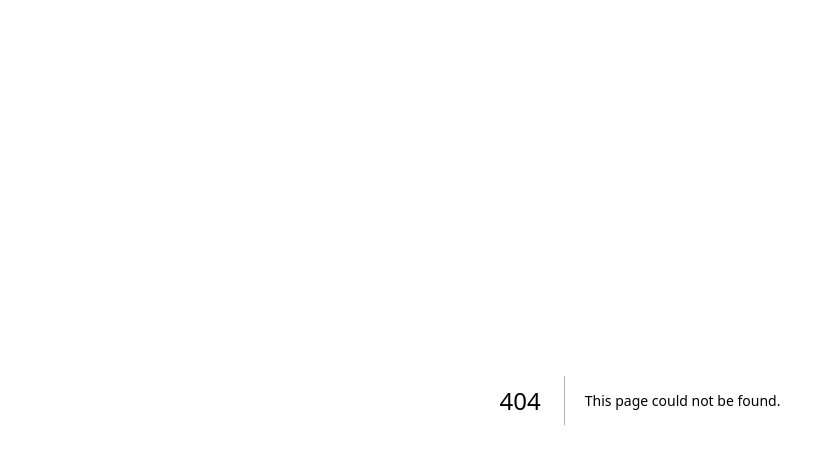
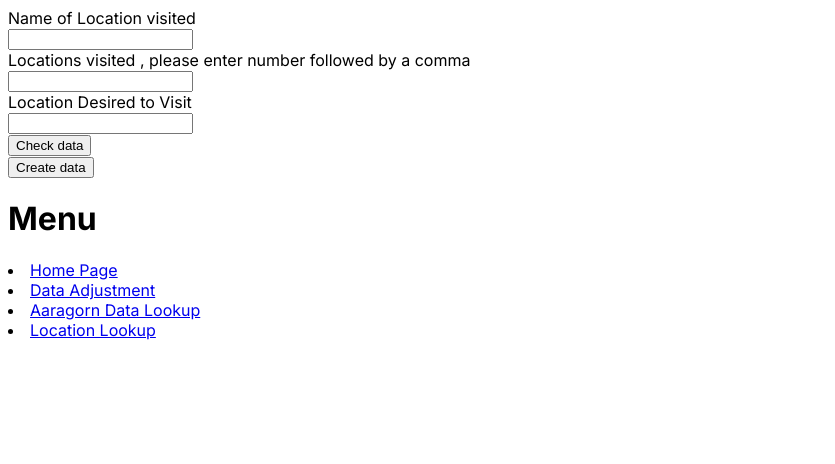
Before and after one commit to tsi-apprentice-plus/Full-Stack-API-build, a Next.js app: page /ModifyDataPage/CreateLocation in a window 1280 px wide. Before the commit this address had no page. Shown: the top 464 px of the page, without its empty margins (0-835 px from the left). Built offline with nearby package versions, Linux system fonts and the light colour scheme.

Commit message:
adding navbar to pages

```diff
--- a/src/app/CharDatapage/Aragorn/page.tsx
+++ b/src/app/CharDatapage/Aragorn/page.tsx
@@ -1,5 +1,7 @@
 import { getAragornData } from "../../APIFunctions";
 import { CharData } from "../../APIFunctions";
+import { NavBar } from "@/app/Navbar";
+import React from "react";
 export default async function Home() {
     const data = await getAragornData()
 
@@ -7,7 +9,9 @@ export default async function Home() {
         <div>
             <h1>Aragorn&apos;s data</h1>
             <CharDisplay data={data} />
+            <NavBar/>
         </div>
+
     )
 }
 
--- a/src/app/LocationData/[Location]/page.tsx
+++ b/src/app/LocationData/[Location]/page.tsx
@@ -1,5 +1,7 @@
 import { getLocationData } from "@/app/APIFunctions";
 import { LocationData } from "@/app/APIFunctions";
+import { NavBar } from "@/app/Navbar";
+import React from "react";
 interface LocationDisplayProps{
     data:LocationData
 }
@@ -30,7 +32,9 @@ console.log(data)
 
 export default async function Home({ params }:PageProps){
 const data = await getLocationData(params.Location)
-return(
+return(<div>
 <LocationDisplay data={data}/>
+<NavBar/>
+</div>
 )
 }
--- a/src/app/ModifyDataPage/CharRetrieve/[Char]/page.tsx
+++ b/src/app/ModifyDataPage/CharRetrieve/[Char]/page.tsx
@@ -1,5 +1,7 @@
 import { getCharData } from "@/app/APIFunctions";
 import { CharData } from "@/app/APIFunctions";
+import { NavBar } from "@/app/Navbar";
+import React from "react";
 interface CharDisplayProps {
   data: CharData;
 }
@@ -50,6 +52,7 @@ export default async function Home({ params }: PageProps) {
         Characters Race
         {oneRingApiData.docs[0].race}
       </p>
+      <NavBar/>
     </div>
   );
 }
--- a/src/app/ModifyDataPage/CharRetrieve/style.css
+++ /dev/null
@@ -1,5 +0,0 @@
-/*  Colours 3E362E
-865D36
-93785B
-AC8968
-A69080 */
--- a/src/app/ModifyDataPage/CreateChar/page.tsx
+++ b/src/app/ModifyDataPage/CreateLocation/page.tsx
@@ -2,6 +2,8 @@
 import { useState } from "react";
 import { createCharsData } from "@/app/APIFunctions";
 import { MouseEvent } from "react";
+import { NavBar } from "@/app/Navbar";
+import React from "react";
 
 interface FormProps {
   handleSubmit: (name: string , location: number[], locationsDesired: number) => void;
@@ -17,24 +19,36 @@ function DataForm({ handleSubmit }: FormProps) {
         handleSubmit(newName,newLocation.split(",").map((s)=>parseInt(s.trim())), parseInt(newLocationDesired));
       }}
     >
+      <label> Name of Location visited
+      <br/>
       <input
         type="text"
         name="New Name"
         value={newName}
         onChange={(e) => setNewName(e.target.value)}
       />
+      </label>
+      <br/>
+      <label> Locations visited , please enter number followed by a comma
+      <br/>
       <input
         type="text"
         name="New Location"
         value={newLocation}
         onChange={(e) => setNewLocation((e.target.value))}
       />
+      </label>
+      <br/>
+      <label> Location Desired to Visit
+        <br/>
       <input
         type="number"
         name="New Location Desired"
         value={newLocationDesired}
         onChange={(e) => setNewLocationDesired((e.target.value))}
       />
+      </label>
+      <br/>
       <button type="submit">Check data</button>
     </form>
   );
@@ -75,6 +89,7 @@ export default function Home() {
     <div>
       <DataForm handleSubmit={handleSubmit} />
       <button onClick={handleMouseEventCreate}>Create data</button>
+      <NavBar/>
     </div>
   );
 }
--- a/src/app/ModifyDataPage/page.tsx
+++ b/src/app/ModifyDataPage/page.tsx
@@ -46,9 +46,9 @@ export default function Home(){
             Delete data
         </button>
 
-        <Link href = {`/ModifyDataPage/CreateChar/`} passHref>
+        <Link href = {`/ModifyDataPage/CreateLocation/`} passHref>
         <button>
-            Create Data
+            Create Location
         </button>
         </Link>
 
--- a/src/app/Navbar.tsx
+++ b/src/app/Navbar.tsx
@@ -1,11 +1,13 @@
-export function navBar(){
+import React from "react"
+export function NavBar(){
     return(
     <div>
+        <h1>Menu</h1>
         <nav className="navbar">
         <div className="NavbarLeft"></div>
         <div className="navBarCentre">
           <li><a href ="/">Home Page</a></li>
-          <li><a href ="/ModifyDataPage">Character Data Adjustment</a></li>
+          <li><a href ="/ModifyDataPage"> Data Adjustment</a></li>
           <li><a href ="/CharDatapage/Aragorn">Aaragorn Data Lookup</a></li>
           <li><a href ="/LocationData">Location Lookup</a></li>
         </div>
--- a/src/app/globals.css
+++ b/src/app/globals.css
@@ -108,9 +108,27 @@ AC8968
 A69080 */
 
 main{
-  background-image: linear-gradient(#d8af83,#865D36) ;
+  background-image: linear-gradient(#d8af83,#492f17) ;
   h1{
     font-family:fantasy
   }
   p{font-family: serif}
+
+  image{
+    display: block;
+    margin-left: auto;
+    margin-right: auto;
+    width: 50%;
+  }
+  navbar{
+    display:block;
+    margin-left: auto;
+    width:20%;
+
+    position: relative;
+    position: absolute;
+    position: sticky;
+    position: fixed;
+    left: 0px;
+  }
 }
```
Also changed, not shown: src/app/page.tsx (+5 -6 lines).
